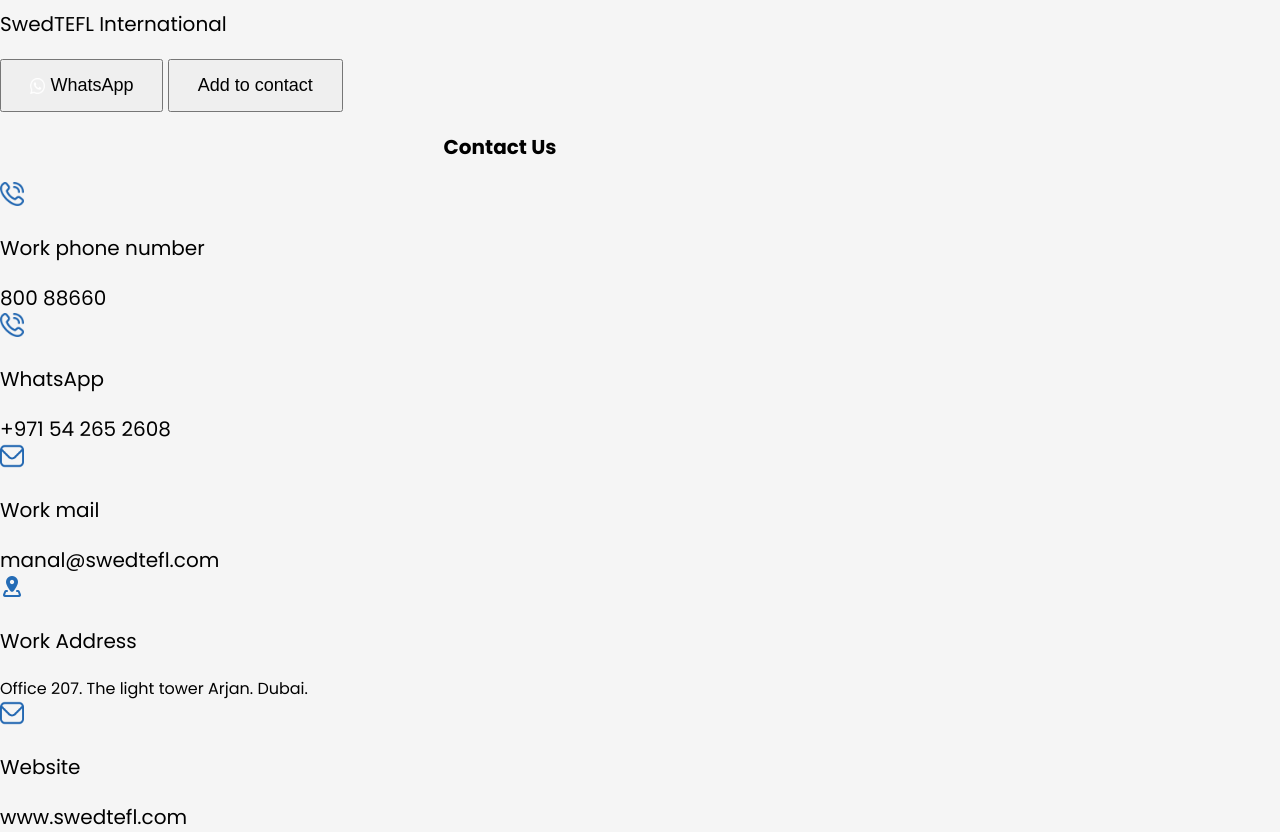
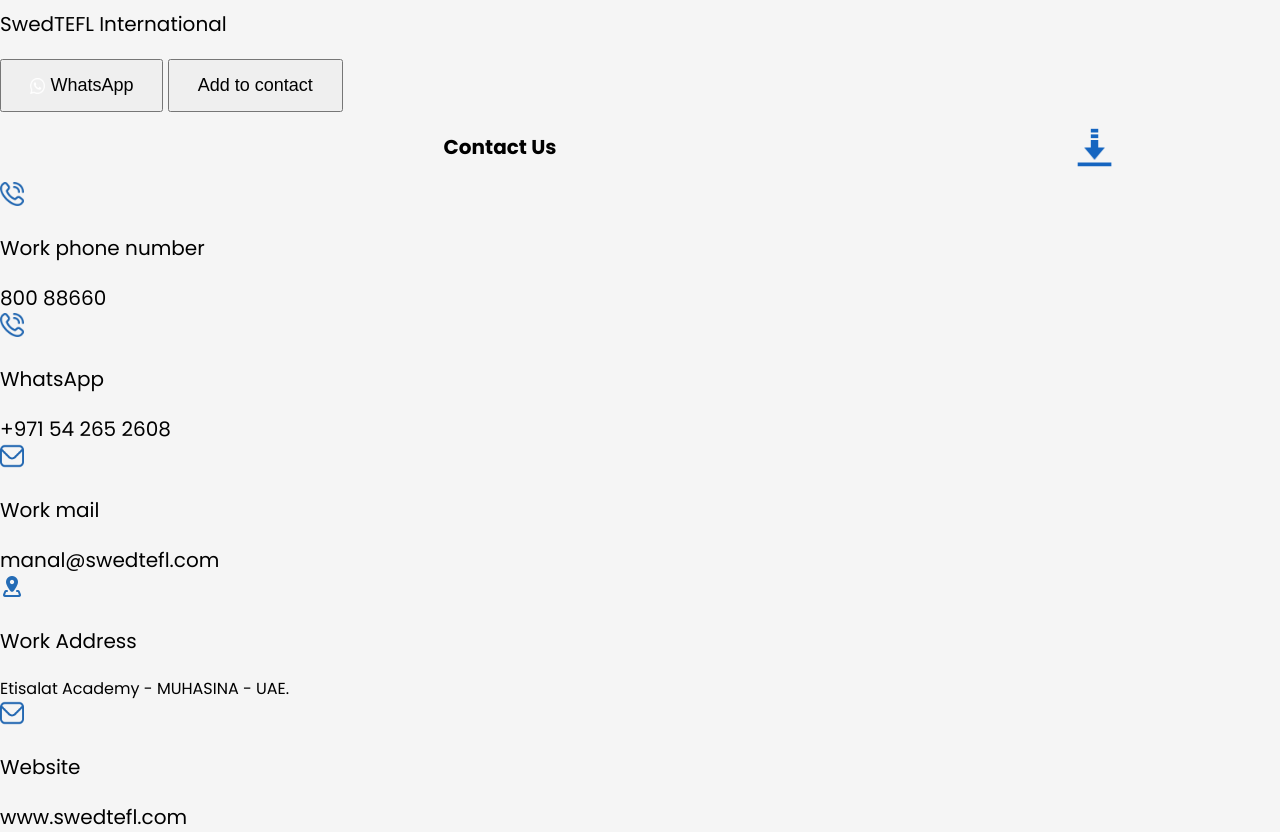
Before and after one commit to printzed/Manal-El-Naggar, a plain HTML site: page index.html in a window 1280 px wide. Shown: the part 640-1472 px from the top of the page. Drawn offline with Linux system fonts and the light colour scheme.

Commit message:
Update index.html

```diff
--- a/index.html
+++ b/index.html
@@ -330,7 +330,7 @@
                 <span class="icon map-icon"><img src="map.png" alt="Map Icon"></span>
                 <div>
                     <p>Work Address</p>
-                    <span class="address">Office 207. The light tower Arjan. Dubai.</span>
+                    <span class="address">Etisalat Academy   - MUHASINA - UAE.</span>
                 </div>
             </div>
             <div class="contact-item">
@@ -340,6 +340,11 @@
                     <span class="email">www.swedtefl.com</span>
                 </div>
             </div>
+        </div>
+        <a href="http://swedtefl.com/app/swedtefl-app.apk"><img src="download.png" style="height: 45px;
+            position: absolute;
+            bottom: -10px;
+            right: 163px;"></a>
         </div>
     </div>
 
```
